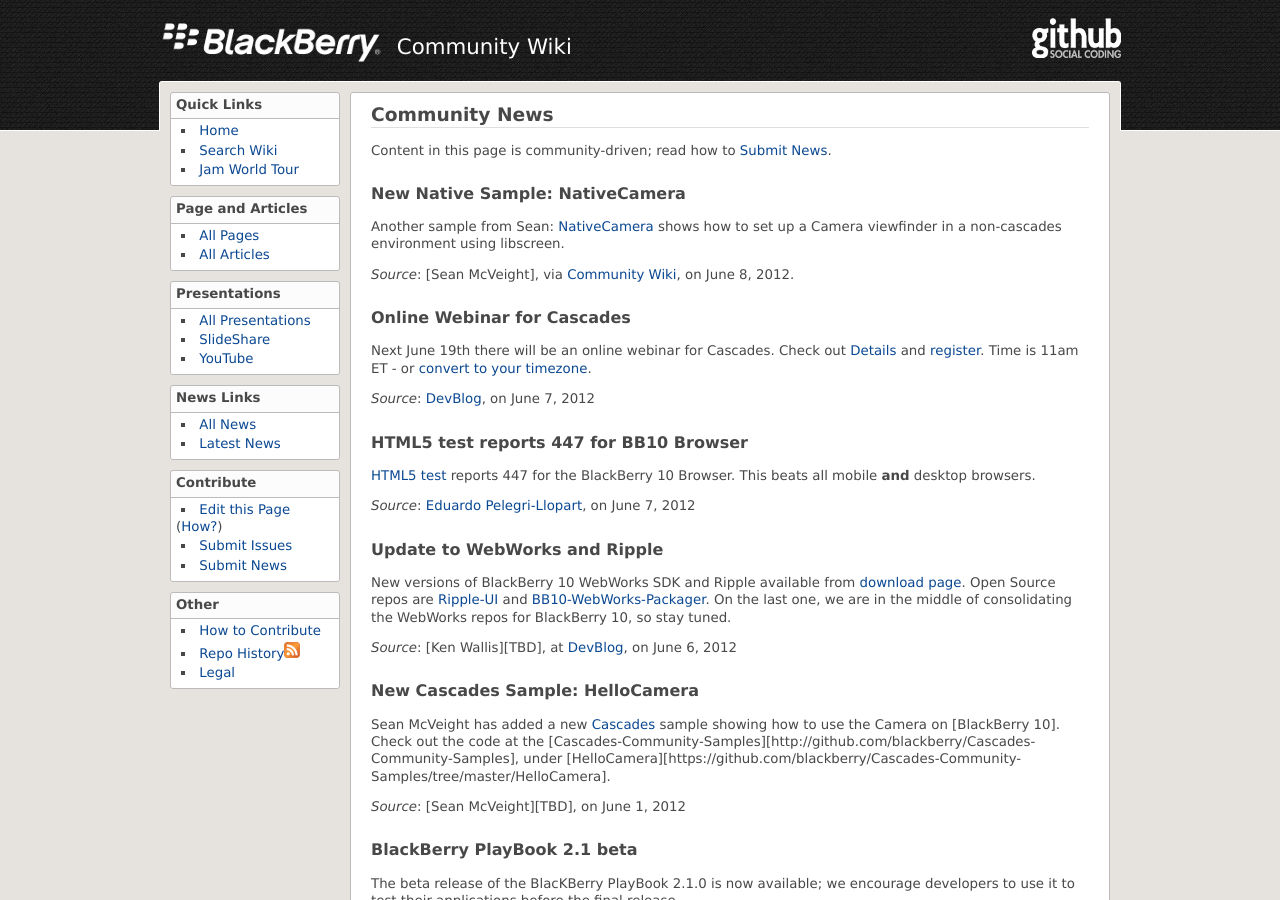
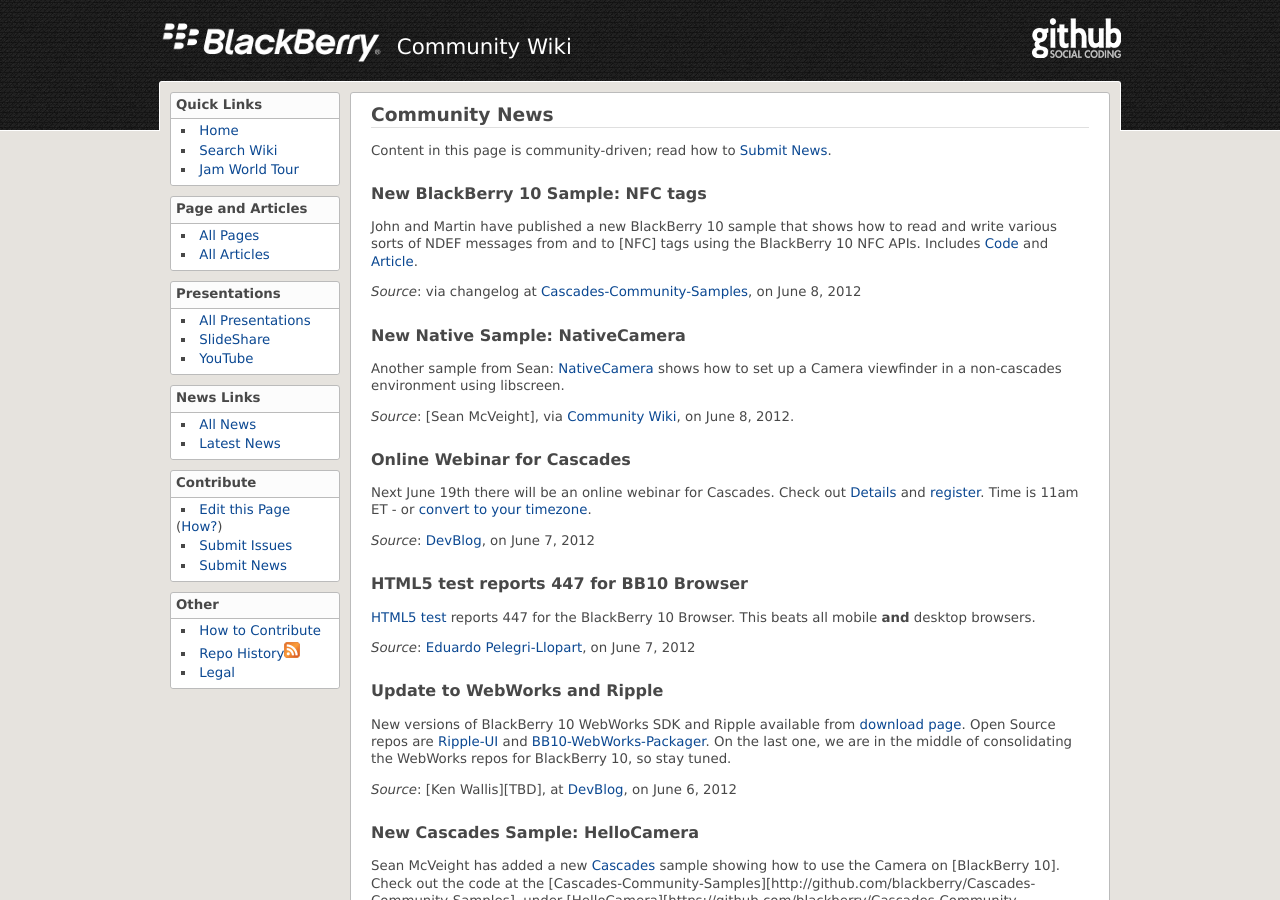
Before and after one commit to blackberry/Community, a Jekyll site: the page built from news/Latest_News.md, in a window 1280 px wide and 900 px high. Built offline with Jekyll 4.4.1, drawn with Linux system fonts in a browser that asks for light colours.

Commit message:
Add NfcTool

```diff
--- a/news/Latest_News.md
+++ b/news/Latest_News.md
@@ -5,6 +5,16 @@
 {% include news-defs.md %}
 
 Content in this page is community-driven; read how to [Submit News](Submit_News.html).
+
+### New BlackBerry 10 Sample: NFC tags
+John and Martin have published a new BlackBerry 10 sample that shows how to read and write various
+sorts of NDEF messages from and to [NFC] tags using the BlackBerry 10 NFC APIs.
+Includes
+[Code](https://github.com/blackberry/Cascades-Community-Samples/tree/master/NfcTool)
+and
+[Article](http://supportforums.blackberry.com/t5/Native-Development/NFC-on-BlackBerry-10-Reading-and-Writing-Tags-using-native-APIs/ta-p/1721887).
+
+_Source_: via changelog at [Cascades-Community-Samples](https://github.com/blackberry/Cascades-Community-Samples), on June 8, 2012
 
 ### New Native Sample: NativeCamera
 Another sample from Sean: [NativeCamera](https://github.com/blackberry/Cascades-Community-Samples/tree/master/NativeCamera)
```
